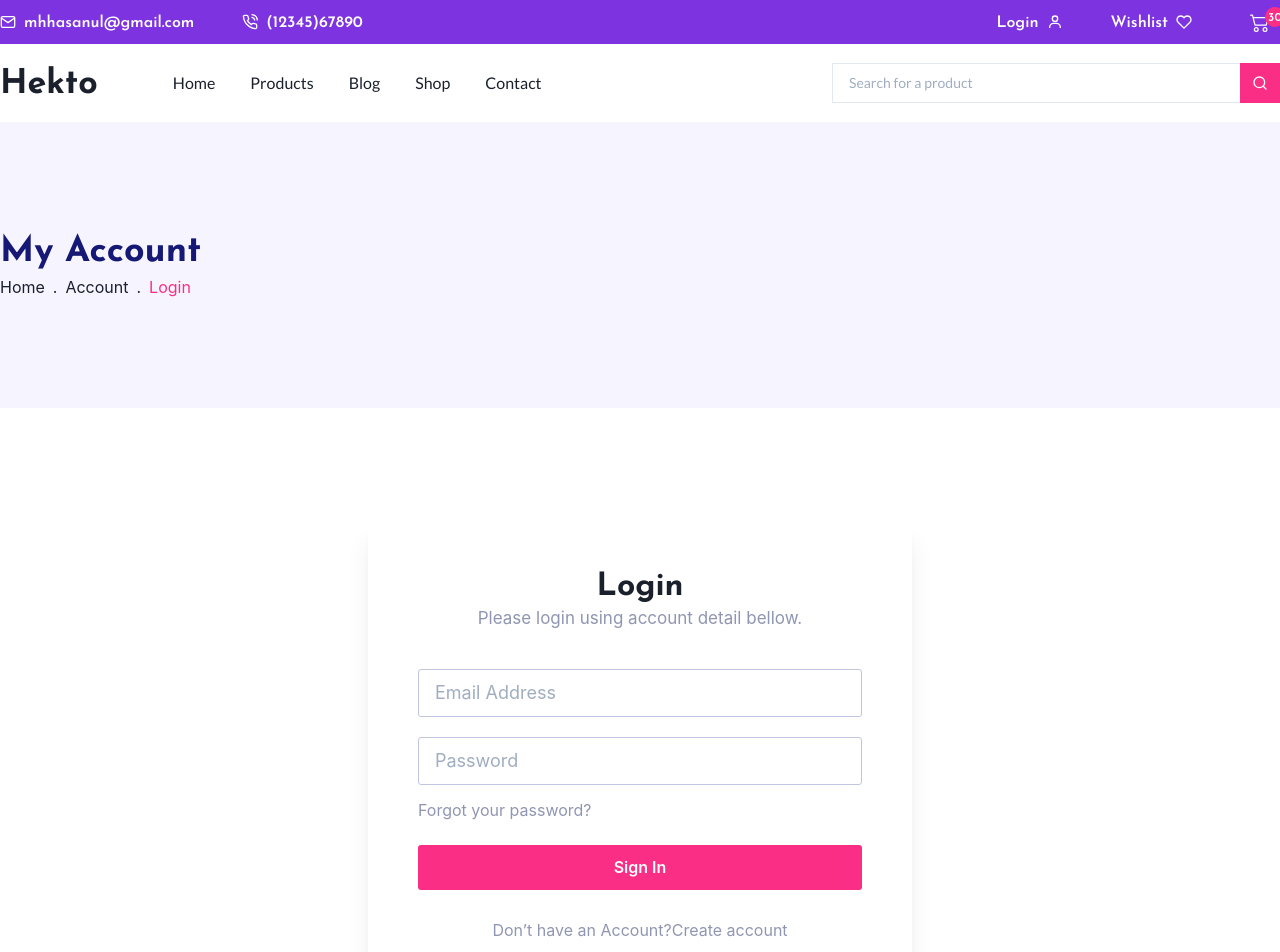
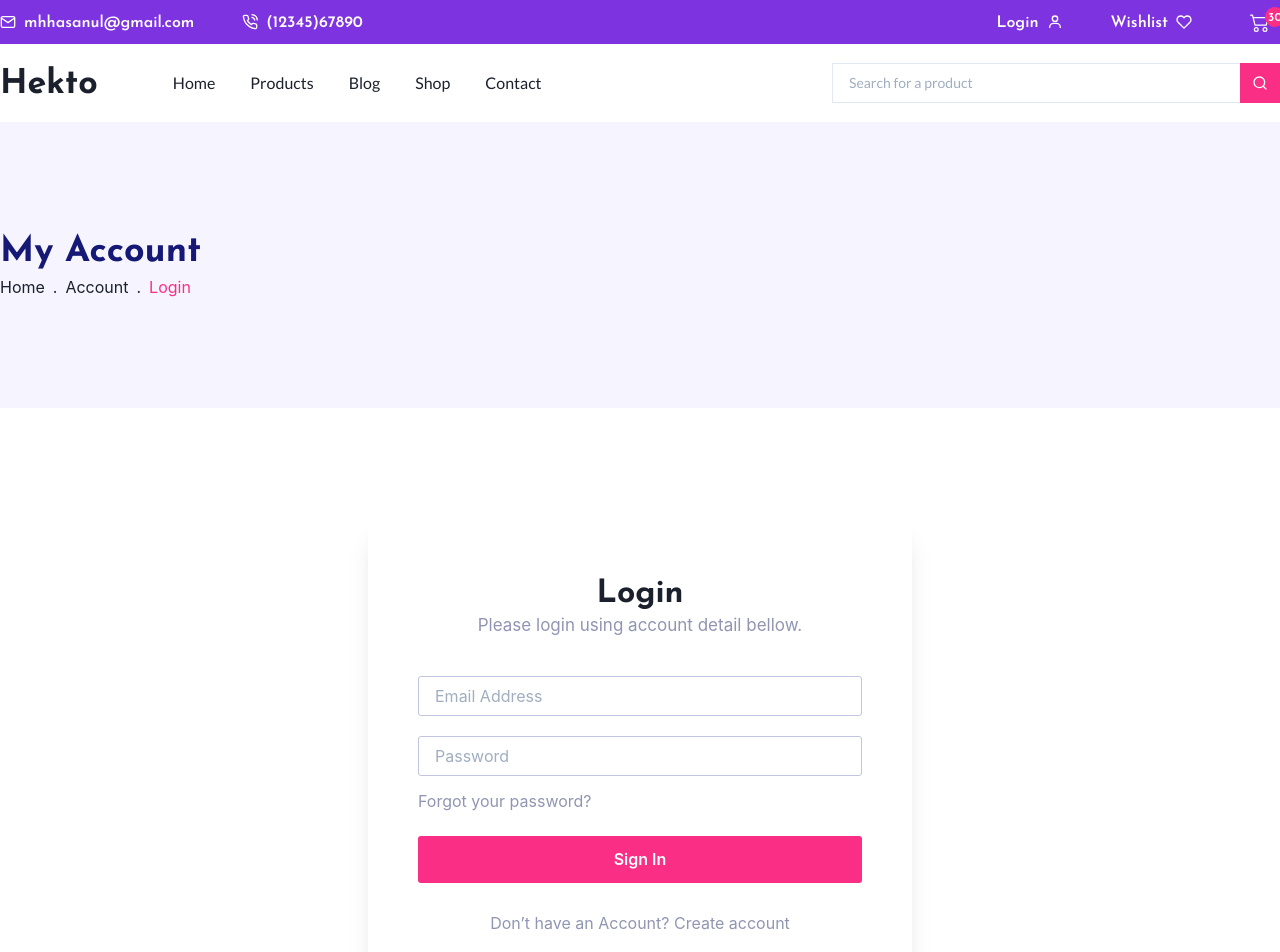
Before and after one commit to anacornachi/hekto-ecommerce, a Next.js app: page /account/login in a window 1280 px wide. Shown: the top 952 px of the page. Built offline with nearby package versions, Linux system fonts and the light colour scheme.

Commit message:
wip: add custom input and create schema validation

```diff
--- a/package.json
+++ b/package.json
@@ -8,13 +8,15 @@
     "@chakra-ui/react": "^1.7.4",
     "@emotion/react": "^11",
     "@emotion/styled": "^11",
+    "@hookform/resolvers": "^2.8.8",
     "framer-motion": "^5",
     "next": "^12.0.8",
     "react": "^17.0.2",
     "react-dom": "^17.0.2",
     "react-hook-form": "^7.26.0",
     "react-icons": "^4.3.1",
-    "swiper": "^7.4.1"
+    "swiper": "^7.4.1",
+    "yup": "^0.32.11"
   },
   "scripts": {
     "dev": "next dev",
--- /dev/null
+++ b/src/components/Forms/CustomInput.tsx
@@ -0,0 +1,23 @@
+import {FormControl, Input, InputGroup, InputProps} from '@chakra-ui/react';
+import React from 'react';
+
+export type Props = {
+  name: string;
+  placeHolderText?: string;
+  variant?: string;
+} & InputProps;
+
+export default function CustomInput({
+  name,
+  placeHolderText,
+  variant,
+  ...props
+}: Props) {
+  return (
+    <FormControl>
+      <InputGroup>
+        <Input {...props} variant={variant ?? 'outlineInput'} />
+      </InputGroup>
+    </FormControl>
+  );
+}
--- /dev/null
+++ b/src/components/Forms/Login.tsx
@@ -0,0 +1,125 @@
+import {
+  Button,
+  Flex,
+  Heading,
+  Text,
+  Link as ChakraLink,
+  useToast,
+} from '@chakra-ui/react';
+import React from 'react';
+import Link from 'next/link';
+
+import {FormProvider, useForm} from 'react-hook-form';
+import {loginResolver} from '@components/Forms/loginResolver';
+import CustomInput from './CustomInput';
+
+export type LoginForm = {
+  email: string;
+  password: string;
+};
+
+export default function Login() {
+  const toast = useToast();
+  const methods = useForm({resolver: loginResolver, mode: 'onChange'});
+
+  const onSubmit = async (data: any) => {
+    console.log(data);
+    toast({
+      status: 'success',
+      title: 'Bem vindo!',
+      position: 'bottom-right',
+      duration: 4000,
+      isClosable: true,
+    });
+    methods.reset();
+  };
+
+  const onError = () => {
+    toast({
+      status: 'error',
+      title: 'Nome e/ou senha inválidos. Tente novamente!',
+      position: 'bottom-right',
+      duration: 4000,
+      isClosable: true,
+    });
+  };
+
+  return (
+    <>
+      <Flex
+        align="center"
+        justify="center"
+        w="100%"
+        py={{base: '40px', md: '110px'}}
+      >
+        <Flex
+          w={{base: '100%', sm: '544px'}}
+          h="474px"
+          align="center"
+          direction="column"
+          justify="center"
+          p={{base: '10px', md: '50px'}}
+          boxShadow="xl"
+          onSubmit={methods.handleSubmit(onSubmit, onError)}
+        >
+          <Heading fontSize="32px" fontFamily="josefin">
+            Login
+          </Heading>
+          <Text
+            color="description"
+            mb="37px"
+            fontSize={{base: '14px', md: '17px'}}
+          >
+            Please login using account detail bellow.
+          </Text>
+          <FormProvider {...methods}>
+            <CustomInput
+              name="email"
+              type="email"
+              placeholder="Email Address"
+            />
+            <CustomInput
+              name="password"
+              type="password"
+              placeholder="Password"
+              mt="20px"
+            />
+          </FormProvider>
+          <Link href="/account/recover" passHref>
+            <ChakraLink
+              _hover={{color: 'pink'}}
+              _focus={{boxShadow: 'none'}}
+              color="description"
+              alignSelf="start"
+              mt="13px"
+            >
+              Forgot your password?
+            </ChakraLink>
+          </Link>
+          <Button
+            w="100%"
+            mt={{base: '30px', md: '23px'}}
+            color="white"
+            bg="pink"
+            _hover={{background: 'pink'}}
+            borderRadius="3px"
+            h={{base: '50px', md: '47px'}}
+            type="submit"
+          >
+            Sign In
+          </Button>
+          <Link href="/account/create" passHref>
+            <ChakraLink
+              _hover={{color: 'pink'}}
+              _focus={{boxShadow: 'none'}}
+              color="description"
+              mt="28px"
+            >
+              Don’t have an Account? Create account
+            </ChakraLink>
+          </Link>
+        </Flex>
+      </Flex>
+    </>
+  );
+}
--- /dev/null
+++ b/src/components/Forms/loginResolver.ts
@@ -0,0 +1,11 @@
+import * as Yup from 'yup';
+import {yupResolver} from '@hookform/resolvers/yup';
+
+const validationSchema = Yup.object().shape({
+  email: Yup.string()
+    .email('Por favor, verifique se o e-mail é válido.')
+    .required('O email é obrigatório.'),
+  password: Yup.string().required('A senha é obrigatória.'),
+});
+
+export const loginResolver = yupResolver(validationSchema);
--- a/src/config/theme.tsx
+++ b/src/config/theme.tsx
@@ -34,6 +34,19 @@ const theme = extendTheme({
         },
       },
     },
+    Input: {
+      variants: {
+        outlineInput: {
+          field: {
+            size: 'lg',
+            border: '1px',
+            borderStyle: 'solid',
+            borderColor: '#C2C5E1',
+            borderRadius: '3px',
+          },
+        },
+      },
+    },
   },
 });
 export default theme;
--- a/src/pages/account/login.tsx
+++ b/src/pages/account/login.tsx
@@ -1,108 +1,11 @@
-import {
-  Box,
-  Button,
-  Flex,
-  FormControl,
-  FormHelperText,
-  FormLabel,
-  Heading,
-  Input,
-  InputRightElement,
-  Text,
-  Link as ChakraLink,
-} from '@chakra-ui/react';
+import SubHeader from '@components/SubHeader';
+import Login from '@components/Forms/Login';
 
-import SubHeader from '@components/SubHeader';
-import Link from 'next/link';
-import {useRouter} from 'next/router';
-
-export default function Login() {
-  const router = useRouter();
-
+export default function LoginPage() {
   return (
     <>
       <SubHeader title="My Account" />
-      <Flex
-        align="center"
-        justify="center"
-        w="100%"
-        py={{base: '40px', md: '110px'}}
-      >
-        <Flex
-          w={{base: '100%', sm: '544px'}}
-          h="474px"
-          align="center"
-          direction="column"
-          justify="center"
-          p={{base: '10px', md: '50px'}}
-          boxShadow="xl"
-        >
-          <Heading fontSize="32px" fontFamily="josefin">
-            Login
-          </Heading>
-          <Text
-            color="description"
-            mb="37px"
-            fontSize={{base: '14px', md: '17px'}}
-          >
-            Please login using account detail bellow.
-          </Text>
-          <FormControl d="flex" flexDirection="column" gridGap="20px">
-            <FormLabel htmlFor="email" d="none">
-              Email address
-            </FormLabel>
-            <Input
-              placeholder="Email Address"
-              size="lg"
-              borderColor="#C2C5E1"
-              borderRadius="3px"
-            />
-            <FormLabel htmlFor="email" d="none">
-              Password
-            </FormLabel>
-            <Input
-              placeholder="Password"
-              size="lg"
-              borderColor="#C2C5E1"
-              borderRadius="3px"
-              type="password"
-            />
-          </FormControl>
-          <Link href="/account/recover" passHref>
-            <ChakraLink
-              _hover={{color: 'pink'}}
-              _focus={{boxShadow: 'none'}}
-              color="description"
-              alignSelf="start"
-              mt="13px"
-            >
-              Forgot your password?
-            </ChakraLink>
-          </Link>
-          <Button
-            w="100%"
-            mt={{base: '30px', md: '23px'}}
-            color="white"
-            bg="pink"
-            _hover={{background: 'pink'}}
-            borderRadius="3px"
-            h={{base: '50px', md: '47px'}}
-            onClick={() => router.push('/')}
-          >
-            Sign In
-          </Button>
-          <Link href="/account/create" passHref>
-            <ChakraLink
-              _hover={{color: 'pink'}}
-              _focus={{boxShadow: 'none'}}
-              color="description"
-              mt="28px"
-            >
-              Don’t have an Account?Create account
-            </ChakraLink>
-          </Link>
-        </Flex>
-      </Flex>
+      <Login />
     </>
   );
 }
```
Also changed, not shown: 1 other file (tests, documents, lock files or other folders).
